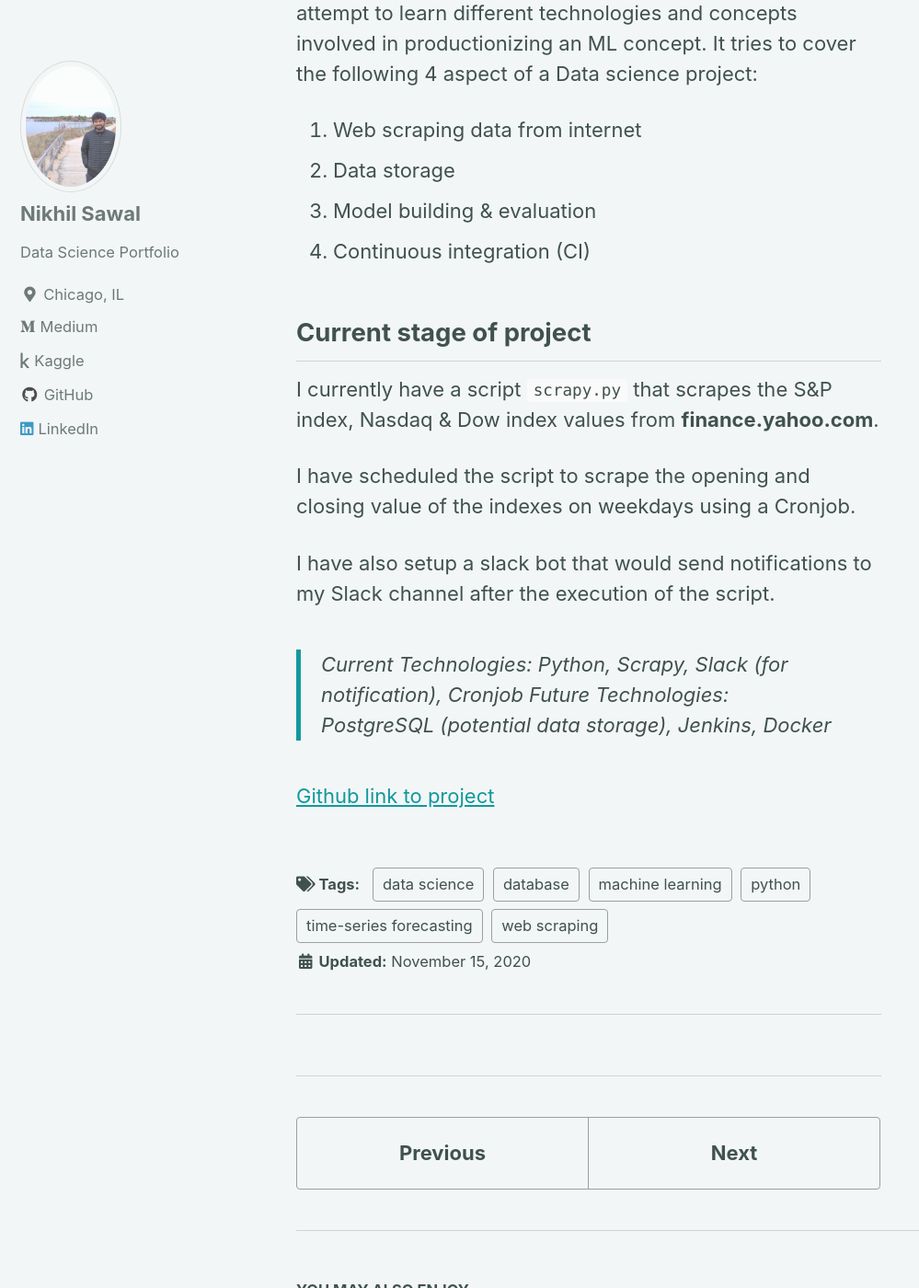
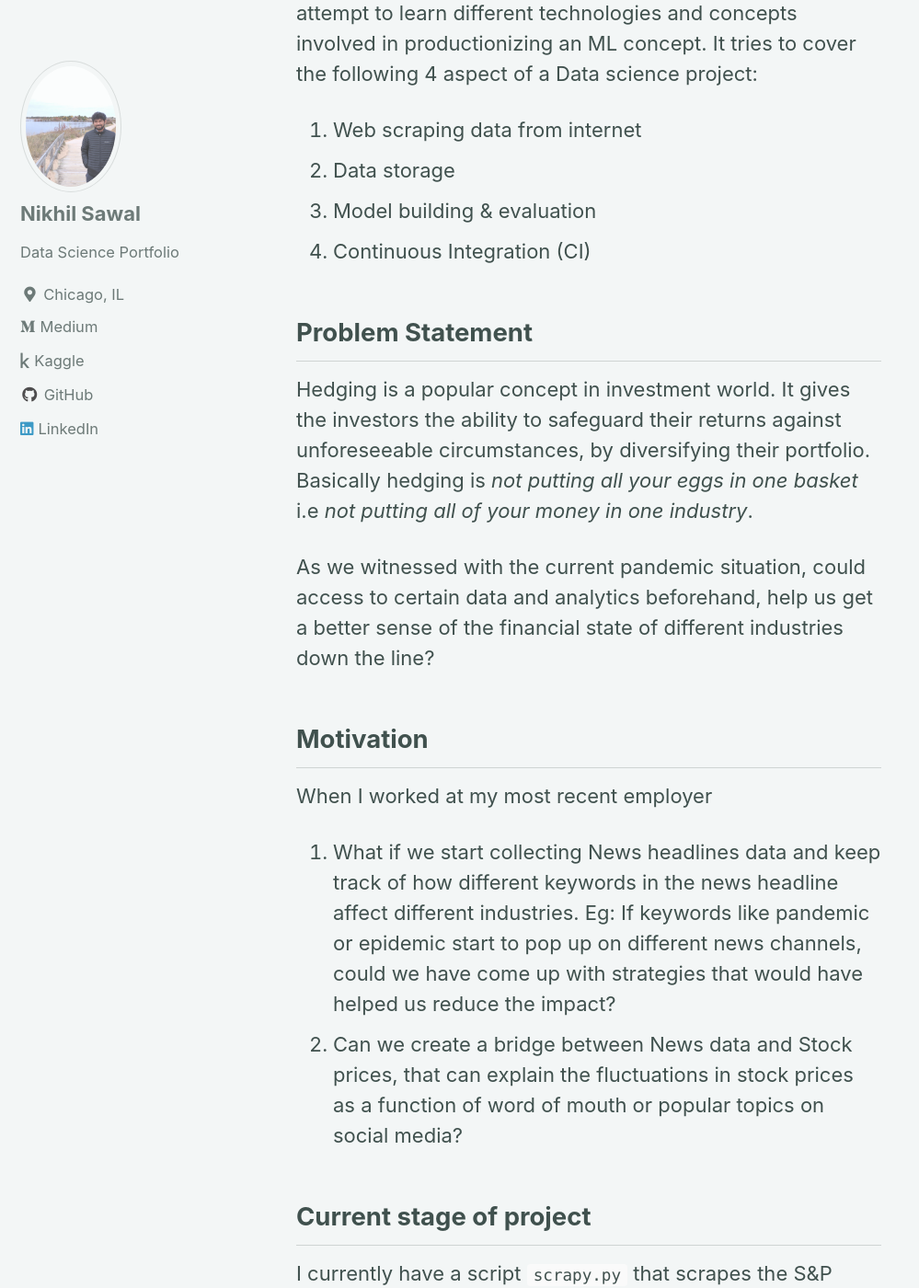
Before and after one commit to NikhilSawal/NikhilSawal.github.io, a Jekyll site: the page built from _posts/2020-11-15-investment-portfolio.md, in a window 1280 px wide and 1400 px high, scrolled down 236 px. Shown: the whole window at 92% size, without its empty margins (0-999 px from the left). Built offline with Jekyll 4.4.1, drawn with Linux system fonts in a browser that asks for light colours; cached includes are drawn as plain includes; some of the changed text lies outside the part shown.

Commit message:
Adds more context to the investment_protfolio project markdown file

```diff
--- a/_posts/2020-11-15-investment-portfolio.md
+++ b/_posts/2020-11-15-investment-portfolio.md
@@ -11,7 +11,17 @@
 1. Web scraping data from internet
 2. Data storage
 3. Model building & evaluation
-4. Continuous integration (CI)
+4. Continuous Integration (CI)
+
+## Problem Statement
+Hedging is a popular concept in investment world. It gives the investors the ability to safeguard their returns against unforeseeable circumstances, by diversifying their portfolio. Basically hedging is *not putting all your eggs in one basket* i.e *not putting all of your money in one industry*.
+
+As we witnessed with the current pandemic situation, could access to certain data and analytics beforehand, help us get a better sense of the financial state of different industries down the line?
+
+## Motivation
+When I worked at my most recent employer
+1. What if we start collecting News headlines data and keep track of how different keywords in the news headline affect different industries. Eg: If keywords like pandemic or epidemic start to pop up on different news channels, could we have come up with strategies that would have helped us reduce the impact?
+2. Can we create a bridge between News data and Stock prices, that can explain the fluctuations in stock prices as a function of word of mouth or popular topics on social media?
 
 ## Current stage of project
 
```
